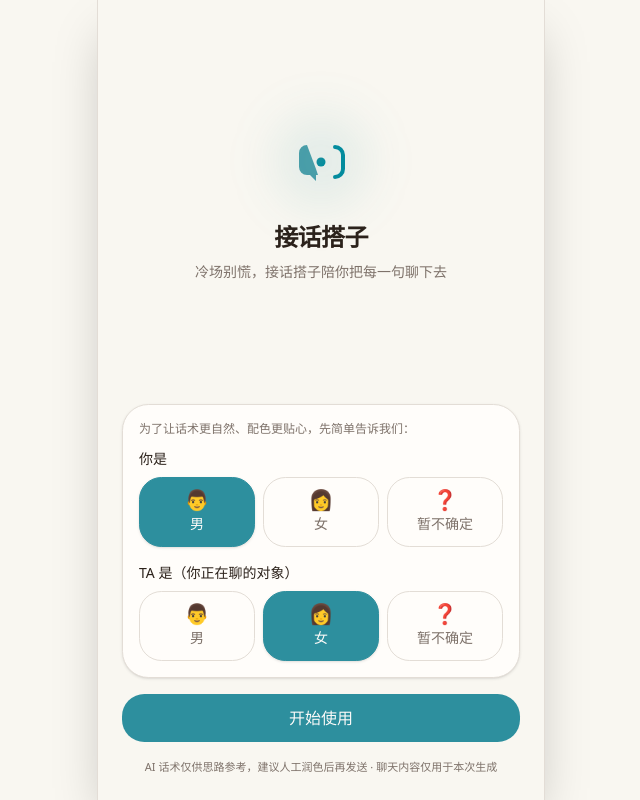
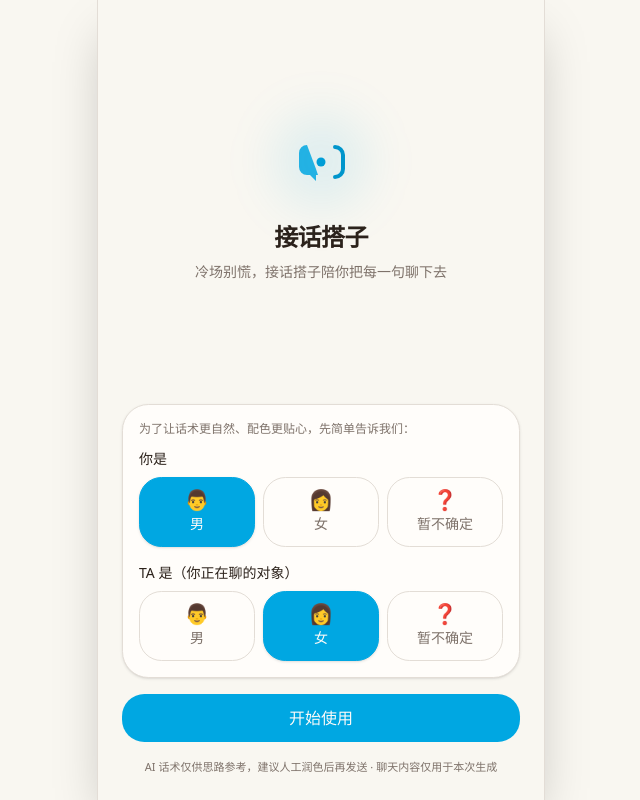
Before and after one commit to xyi606060-ai/-, a Next.js app: page / in a window 1280 px wide. Shown: the whole page, without its empty margins (319-959 px from the left). Built offline with nearby package versions, Linux system fonts and the light colour scheme.

Commit message:
搭子颜色测试

```diff
--- a/src/app/globals.css
+++ b/src/app/globals.css
@@ -124,18 +124,18 @@
   --sidebar-ring: oklch(0.556 0 0);
 }
 
-/* 风格主题切换：当 TA 为男性时，主色切换为清爽雾蓝/蓝绿（低饱和、不油腻），基底与动效保持温暖 */
+/* 风格主题切换：当用户为男性时，主色切换为天蓝色（明亮清爽），基底与动效保持温暖 */
 [data-atao-gender='male'] {
-  --primary: oklch(0.6 0.09 210);
+  --primary: oklch(0.68 0.15 230);
   --primary-foreground: oklch(0.985 0.003 90);
-  --ring: oklch(0.6 0.09 210);
-  --accent: oklch(0.91 0.03 205);
-  --accent-foreground: oklch(0.36 0.07 205);
-  --sidebar-primary: oklch(0.6 0.09 210);
-  --sidebar-ring: oklch(0.6 0.09 210);
-  --chart-1: oklch(0.6 0.09 210);
-  --chart-2: oklch(0.7 0.12 170);
-  --color-love: oklch(0.58 0.11 210);
+  --ring: oklch(0.68 0.15 230);
+  --accent: oklch(0.92 0.05 225);
+  --accent-foreground: oklch(0.36 0.08 230);
+  --sidebar-primary: oklch(0.68 0.15 230);
+  --sidebar-ring: oklch(0.68 0.15 230);
+  --chart-1: oklch(0.68 0.15 230);
+  --chart-2: oklch(0.72 0.12 190);
+  --color-love: oklch(0.62 0.14 230);
 }
 
 @layer base {
```
